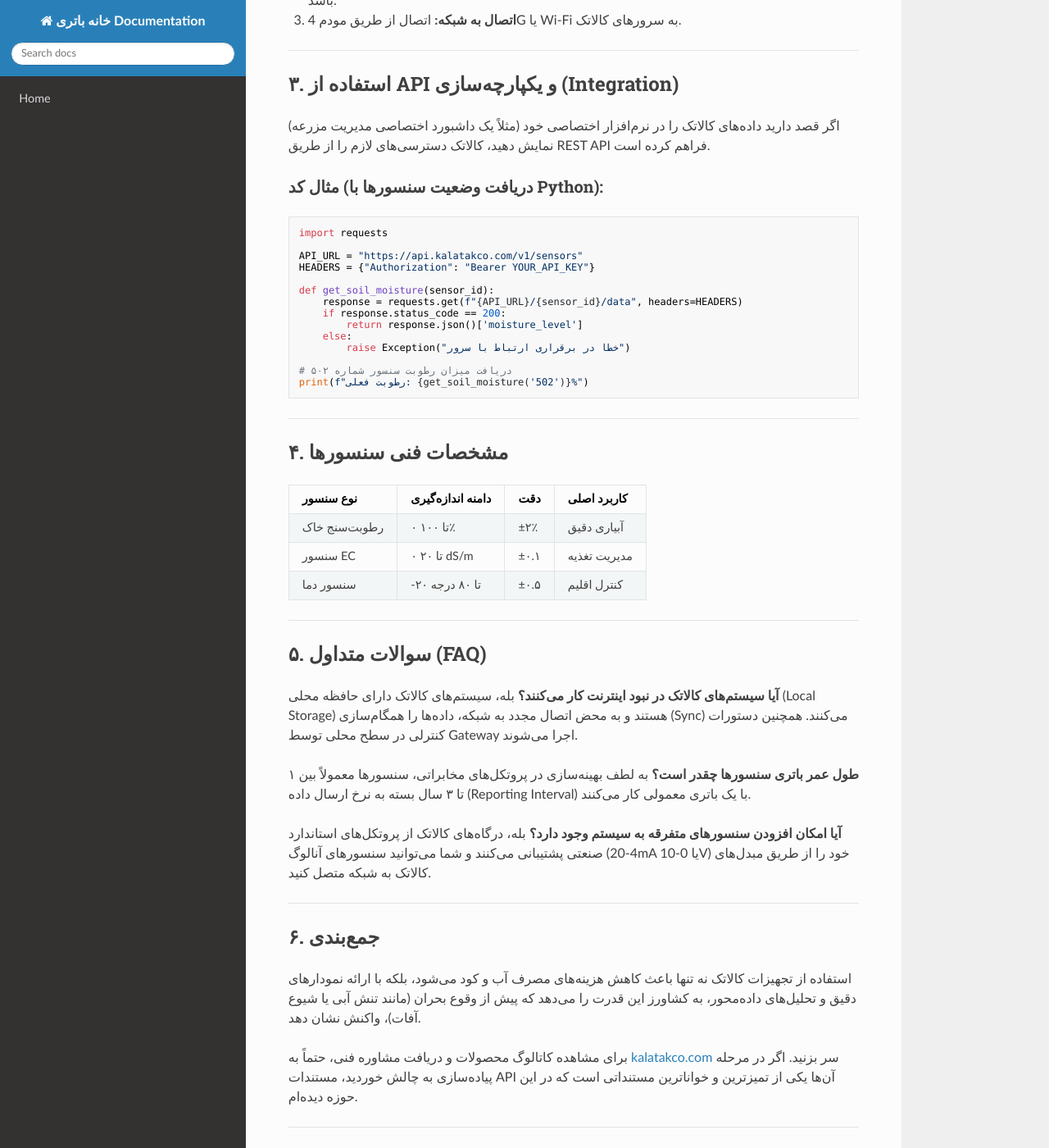
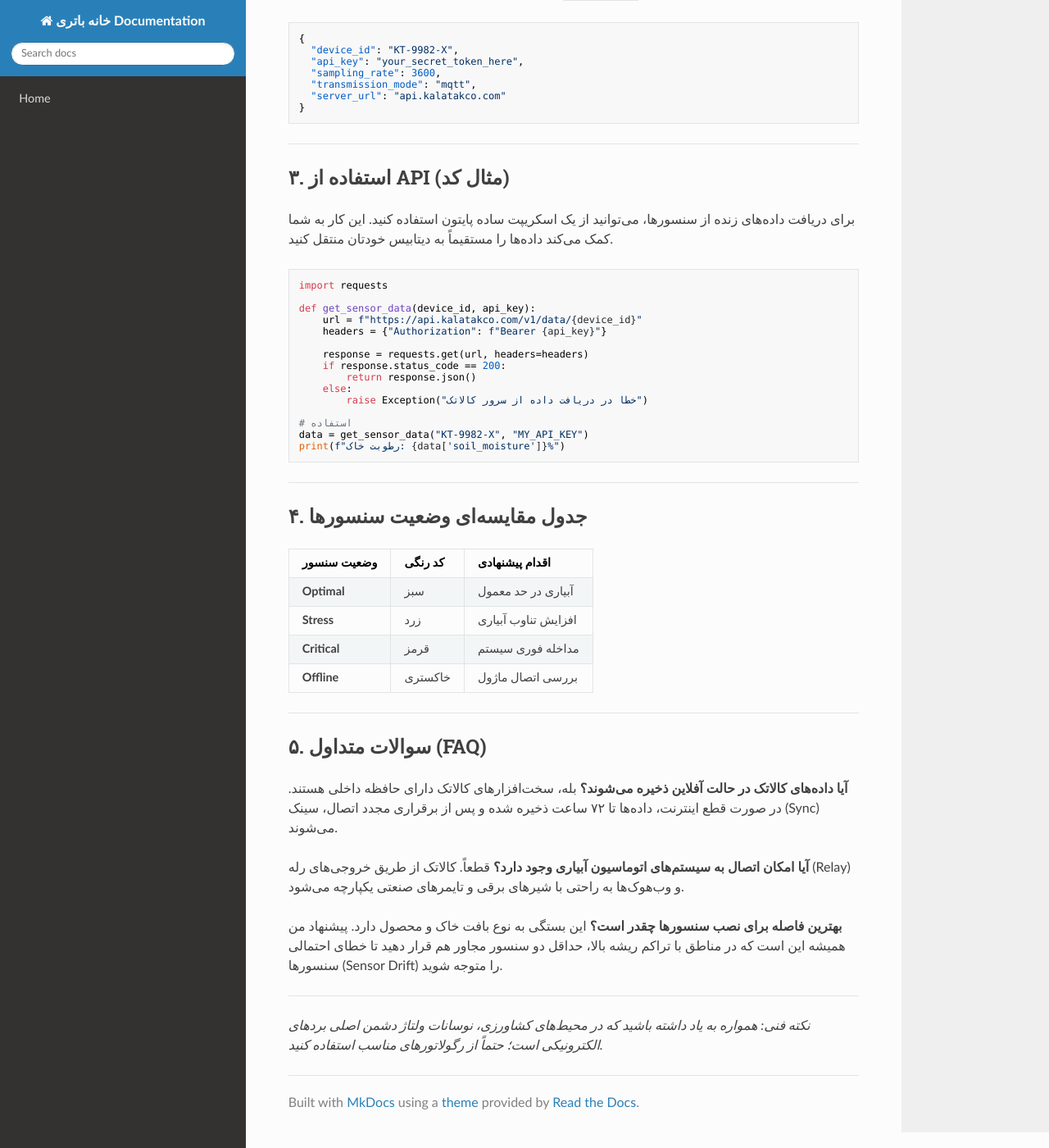
Before and after one commit to sahandsahabi553-prog/terraform-google-semantic-docs, an MkDocs documentation site: the page built from docs/کالاتک.md, in a window 1280 px wide and 1400 px high, scrolled down 925 px. Shown: the whole window at 82% size. Built offline with MkDocs 1.6.1, drawn with Linux system fonts in a browser that asks for light colours; nearby versions of some CDN libraries; some of the changed text lies outside the part shown.

Commit message:
Doc: کالاتک

````diff
--- a/docs/کالاتک.md
+++ b/docs/کالاتک.md
@@ -1,80 +1,88 @@
-# راهنمای جامع پیاده‌سازی و استفاده از راهکارهای «کالاتک» (KalaTak)
+# راهنمای جامع فنی کالاتک (KalaTak)
 
-در دنیای کشاورزی هوشمند امروز، فاصله گرفتن از روش‌های سنتی دیگر یک انتخاب نیست، بلکه یک ضرورت برای بقاست. **کالاتک (KalaTak)** به عنوان یکی از پیشروترین مجموعه‌ها در حوزه اتوماسیون و تجهیزات کشاورزی دقیق، ابزارهایی را ارائه می‌دهد که عملاً «زبانِ خاک و گیاه» را به دیتای قابل فهم تبدیل می‌کنند.
+کالاتک (KalaTak) یکی از آن ابزارهای زیرساختی در حوزه کشاورزی هوشمند است که اگر بخواهید سیستم‌های مانیتورینگ دقیق (Precision Agriculture) را پیاده‌سازی کنید، دیر یا زود گذرتان به آن می‌افتد. نگاه کالاتک به مدیریت داده‌های مزرعه، نگاهی عمل‌گرا و مبتنی بر پایداری است.
 
-در این مستند، نگاهی فنی به نحوه استقرار و بهره‌برداری از سیستم‌های مانیتورینگ و کنترل کالاتک خواهیم داشت.
+در این مستند، نگاهی فنی به نحوه استقرار و استفاده از راهکارهای این مجموعه داریم.
 
 ---
 
-## ۱. معرفی و فلسفه فنی
-کالاتک (وب‌سایت رسمی: [kalatakco.com](https://www.kalatakco.com)) بر پایه یک معماری ماژولار استوار است. هسته مرکزی سیستم‌ها شامل سنسورهای IoT (اینترنت اشیا) است که از طریق پروتکل‌های کم‌مصرف (مانند LoRaWAN یا ZigBee) به Gateway متصل شده و داده‌ها را به پنل مرکزی ارسال می‌کنند.
+## ۱. چرا کالاتک؟
+بسیاری از سیستم‌های کشاورزی در بازار فقط "نمایشگر" هستند، اما کالاتک بر پایه تجمیع داده‌های سنسوریک و تحلیل‌های محیطی بنا شده است. اگر وب‌سایت آن‌ها یعنی [kalatakco.com](https://www.kalatakco.com) را دیده باشید، متوجه تمرکز آن‌ها بر بهینه‌سازی منابع (آب، کود و انرژی) می‌شوید.
 
-### ویژگی‌های کلیدی:
-*   **پایداری بالا:** طراحی شده برای شرایط سخت محیطی (رطوبت، گرد و غبار، دمای بالا).
-*   **دقت سنسوریک:** کالیبراسیون صنعتی برای اندازه‌گیری دقیق EC، pH و رطوبت خاک.
+### قابلیت‌های کلیدی:
+*   **پشتیبانی از پروتکل‌های IoT:** سازگاری بالا با سنسورهای رطوبت خاک و دما.
+*   **داشبورد تحلیل محور:** خروجی‌های دقیق برای تصمیم‌گیری‌های زراعی.
 *   **مقیاس‌پذیری:** از یک گلخانه کوچک تا مزارع چند هکتاری.
 
 ---
 
 ## ۲. نصب و راه‌اندازی (Deployment)
+برای شروع کار با زیرساخت کالاتک، نیاز به یک پیکربندی اولیه سخت‌افزاری دارید. مراحل به شرح زیر است:
 
-نصب سیستم‌های کالاتک به سه مرحله اصلی تقسیم می‌شود:
+1.  **اتصال نودها:** سنسورها را در عمق‌های مختلف (مثلاً ۲۰ و ۴۰ سانتی‌متری) نصب کنید.
+2.  **تنظیم Gateway:** ماژول ارتباطی را به شبکه محلی یا سلولار متصل کنید.
+3.  **احراز هویت:** دریافت توکن API از پنل کاربری کالاتک.
 
-1.  **جانمایی سنسورها:** بر اساس نقشه مزرعه، گره‌های حسگر (Sensor Nodes) را در عمق مناسب ریشه قرار دهید.
-2.  **پیکربندی Gateway:** دستگاه مرکزی باید در ارتفاع مناسب نصب شود تا حداکثر پوشش رادیویی را داشته باشد.
-3.  **اتصال به شبکه:** اتصال از طریق مودم 4G یا Wi-Fi به سرورهای کالاتک.
+### تنظیمات اولیه فایل کانفیگ (نمونه):
+اگر از SDK اختصاصی کالاتک استفاده می‌کنید، فایل `config.json` شما باید چیزی شبیه به این باشد:
+
+```json
+{
+  "device_id": "KT-9982-X",
+  "api_key": "your_secret_token_here",
+  "sampling_rate": 3600,
+  "transmission_mode": "mqtt",
+  "server_url": "api.kalatakco.com"
+}
+```
 
 ---
 
-## ۳. استفاده از API و یکپارچه‌سازی (Integration)
-
-اگر قصد دارید داده‌های کالاتک را در نرم‌افزار اختصاصی خود (مثلاً یک داشبورد اختصاصی مدیریت مزرعه) نمایش دهید، کالاتک دسترسی‌های لازم را از طریق REST API فراهم کرده است.
-
-### مثال کد (دریافت وضعیت سنسورها با Python):
+## ۳. استفاده از API (مثال کد)
+برای دریافت داده‌های زنده از سنسورها، می‌توانید از یک اسکریپت ساده پایتون استفاده کنید. این کار به شما کمک می‌کند داده‌ها را مستقیماً به دیتابیس خودتان منتقل کنید.
 
 ```python
 import requests
 
-API_URL = "https://api.kalatakco.com/v1/sensors"
-HEADERS = {"Authorization": "Bearer YOUR_API_KEY"}
+def get_sensor_data(device_id, api_key):
+    url = f"https://api.kalatakco.com/v1/data/{device_id}"
+    headers = {"Authorization": f"Bearer {api_key}"}
 
-def get_soil_moisture(sensor_id):
-    response = requests.get(f"{API_URL}/{sensor_id}/data", headers=HEADERS)
+    response = requests.get(url, headers=headers)
     if response.status_code == 200:
-        return response.json()['moisture_level']
+        return response.json()
     else:
-        raise Exception("خطا در برقراری ارتباط با سرور")
+        raise Exception("خطا در دریافت داده از سرور کالاتک")
 
-# دریافت میزان رطوبت سنسور شماره ۵۰۲
-print(f"رطوبت فعلی: {get_soil_moisture('502')}%")
+# استفاده
+data = get_sensor_data("KT-9982-X", "MY_API_KEY")
+print(f"رطوبت خاک: {data['soil_moisture']}%")
 ```
 
 ---
 
-## ۴. مشخصات فنی سنسورها
+## ۴. جدول مقایسه‌ای وضعیت سنسورها
 
-| نوع سنسور | دامنه اندازه‌گیری | دقت | کاربرد اصلی |
-| :--- | :--- | :--- | :--- |
-| رطوبت‌سنج خاک | ۰ تا ۱۰۰٪ | ±۲٪ | آبیاری دقیق |
-| سنسور EC | ۰ تا ۲۰ dS/m | ±۰.۱ | مدیریت تغذیه |
-| سنسور دما | -۲۰ تا ۸۰ درجه | ±۰.۵ | کنترل اقلیم |
+| وضعیت سنسور | کد رنگی | اقدام پیشنهادی |
+| :--- | :--- | :--- |
+| **Optimal** | سبز | آبیاری در حد معمول |
+| **Stress** | زرد | افزایش تناوب آبیاری |
+| **Critical** | قرمز | مداخله فوری سیستم |
+| **Offline** | خاکستری | بررسی اتصال ماژول |
 
 ---
 
 ## ۵. سوالات متداول (FAQ)
 
-**آیا سیستم‌های کالاتک در نبود اینترنت کار می‌کنند؟**
-بله، سیستم‌های کالاتک دارای حافظه محلی (Local Storage) هستند و به محض اتصال مجدد به شبکه، داده‌ها را همگام‌سازی (Sync) می‌کنند. همچنین دستورات کنترلی در سطح محلی توسط Gateway اجرا می‌شوند.
+**آیا داده‌های کالاتک در حالت آفلاین ذخیره می‌شوند؟**
+بله، سخت‌افزارهای کالاتک دارای حافظه داخلی هستند. در صورت قطع اینترنت، داده‌ها تا ۷۲ ساعت ذخیره شده و پس از برقراری مجدد اتصال، سینک (Sync) می‌شوند.
 
-**طول عمر باتری سنسورها چقدر است؟**
-به لطف بهینه‌سازی در پروتکل‌های مخابراتی، سنسورها معمولاً بین ۱ تا ۳ سال بسته به نرخ ارسال داده (Reporting Interval) با یک باتری معمولی کار می‌کنند.
+**آیا امکان اتصال به سیستم‌های اتوماسیون آبیاری وجود دارد؟**
+قطعاً. کالاتک از طریق خروجی‌های رله (Relay) و وب‌هوک‌ها به راحتی با شیرهای برقی و تایمرهای صنعتی یکپارچه می‌شود.
 
-**آیا امکان افزودن سنسورهای متفرقه به سیستم وجود دارد؟**
-بله، درگاه‌های کالاتک از پروتکل‌های استاندارد صنعتی پشتیبانی می‌کنند و شما می‌توانید سنسورهای آنالوگ (4-20mA یا 0-10V) خود را از طریق مبدل‌های کالاتک به شبکه متصل کنید.
+**بهترین فاصله برای نصب سنسورها چقدر است؟**
+این بستگی به نوع بافت خاک و محصول دارد. پیشنهاد من همیشه این است که در مناطق با تراکم ریشه بالا، حداقل دو سنسور مجاور هم قرار دهید تا خطای احتمالی سنسورها (Sensor Drift) را متوجه شوید.
 
 ---
 
-## ۶. جمع‌بندی
-استفاده از تجهیزات کالاتک نه تنها باعث کاهش هزینه‌های مصرف آب و کود می‌شود، بلکه با ارائه نمودارهای دقیق و تحلیل‌های داده‌محور، به کشاورز این قدرت را می‌دهد که پیش از وقوع بحران (مانند تنش آبی یا شیوع آفات)، واکنش نشان دهد.
-
-برای مشاهده کاتالوگ محصولات و دریافت مشاوره فنی، حتماً به [kalatakco.com](https://www.kalatakco.com) سر بزنید. اگر در مرحله پیاده‌سازی به چالش خوردید، مستندات API آن‌ها یکی از تمیزترین و خواناترین مستنداتی است که در این حوزه دیده‌ام.
+*نکته فنی: همواره به یاد داشته باشید که در محیط‌های کشاورزی، نوسانات ولتاژ دشمن اصلی بردهای الکترونیکی است؛ حتماً از رگولاتورهای مناسب استفاده کنید.*
````
